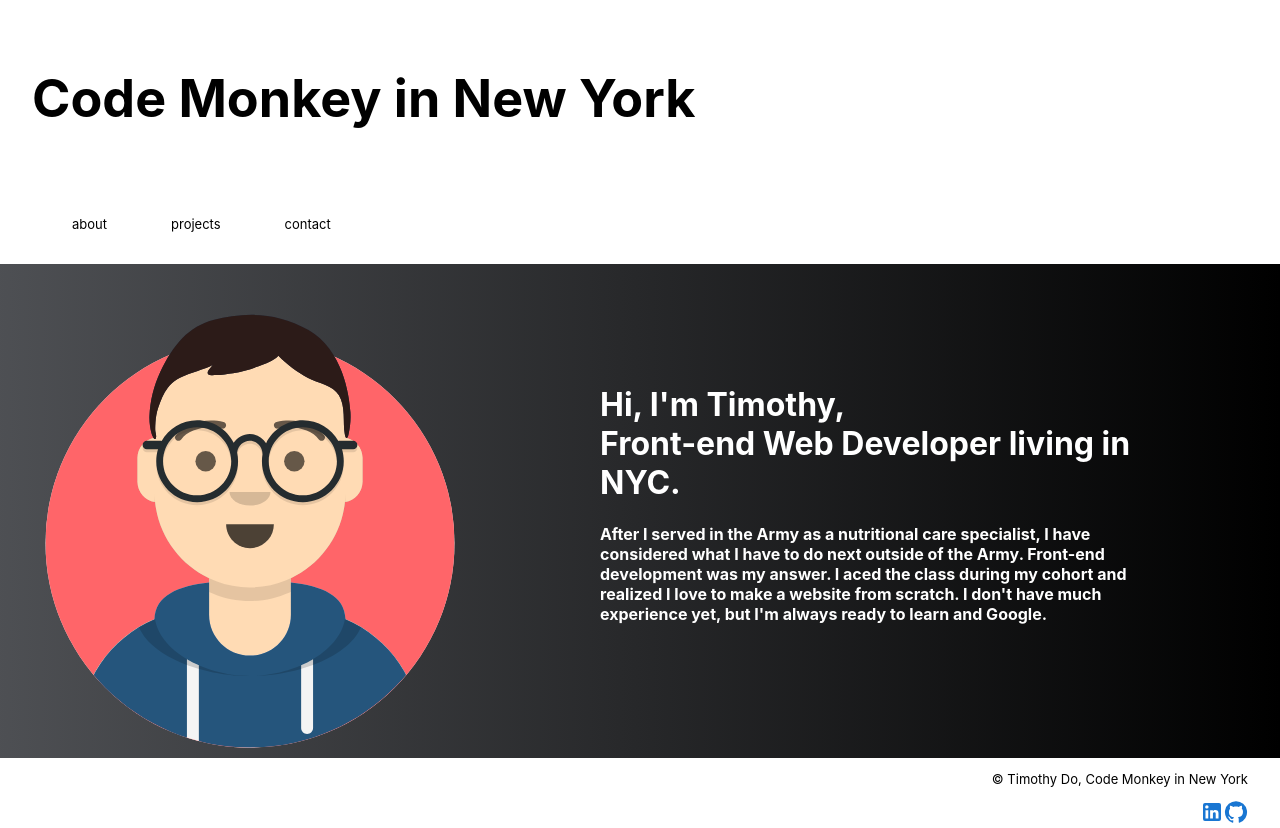
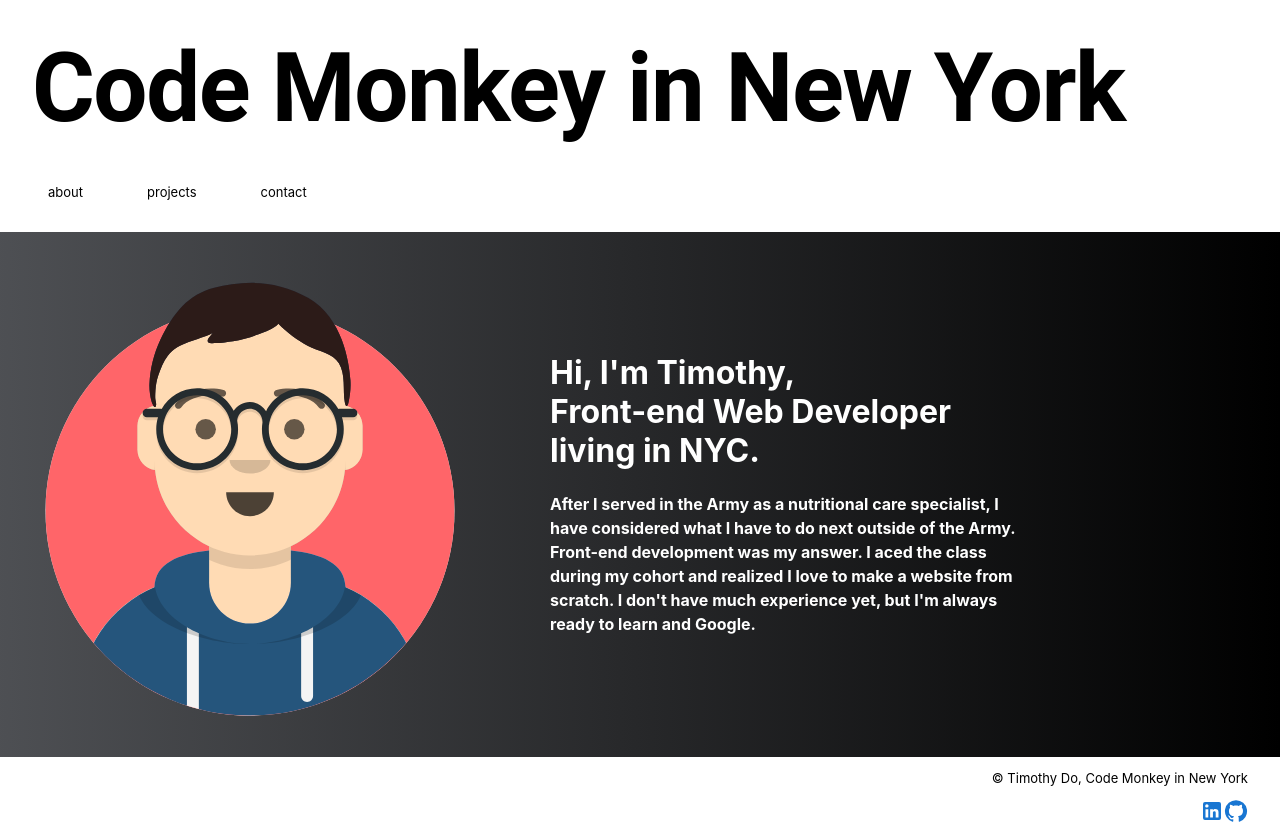
Before and after one commit to tydo83/portfolio-basic, a React (Create React App) app: page / in a window 1280 px wide. Built offline with nearby package versions, Linux system fonts and the light colour scheme.

Commit message:
minor design changed

```diff
--- a/src/components/Header/Header.js
+++ b/src/components/Header/Header.js
@@ -1,5 +1,7 @@
 import React, { useState, useEffect } from 'react';
 import { NavLink } from 'react-router-dom';
+import { Typography } from '@material-ui/core';
+import { createTheme } from '@material-ui/core';
 import './header.css'
 
 export default function Header() {
@@ -19,16 +21,19 @@ export default function Header() {
                 {
                     matches &&
                     <NavLink to="/" className="header-title">
-                        <h1>Code Monkey in New York</h1>
+                        <Typography variant="h1">
+                            <strong>Code Monkey in New York</strong>
+                        </Typography>
                     </NavLink>
                 }
                 {
                     !matches &&
                     <NavLink to="/" className="header-title">
-                        <h1>Code Monkey<br />New York</h1>
+                        <Typography variant="h2">
+                            <b>Code Monkey New York</b>
+                        </Typography>
                     </NavLink>
                 }
-
             </header>
         </div>
     );
--- a/src/components/Header/header.css
+++ b/src/components/Header/header.css
@@ -1,10 +1,11 @@
 .header {
     background-color: white;
-    height: 15vh;
-    min-height: 10vh;
+    /* height: 15vh;
+    min-height: 10vh; */
     font-size: calc(10px + 2vmin);
     color: black;
     padding: 2rem;
+    padding-bottom: 1vh;
 }
 
 .header-title {
--- a/src/components/Home/Home.js
+++ b/src/components/Home/Home.js
@@ -12,7 +12,7 @@ export default class Home extends Component {
             </div>
             <div className='portfolio_home_about_me'>
                 <h1>Hi, I'm Timothy,<br />Front-end Web Developer living in NYC.</h1>
-                <h4>
+                <h4 className='portfolio_home_about_me_des'>
                     After I served in the Army as a nutritional care
                     specialist, I have considered what I have to do next outside of the Army. Front-end development
                     was my answer. I aced the class during my cohort and realized I love to make a website from scratch.
--- a/src/components/Home/home.css
+++ b/src/components/Home/home.css
@@ -27,8 +27,13 @@
 }
 
 .portfolio_home_about_me {
-    margin: 50px;
+    margin: 50px 200px;
+    margin-left: 0;
     padding: 50px;
+}
+
+.portfolio_home_about_me_des {
+    line-height: 1.5em;
 }
 
 @media only screen and (max-width: 700px) {
--- a/src/components/Navbar/navbar.css
+++ b/src/components/Navbar/navbar.css
@@ -2,6 +2,7 @@
     display: flex;
     flex-direction: row;
     margin: 0;
+    padding-left: 2vh;
 }
 
 .navbar-link a {
```
